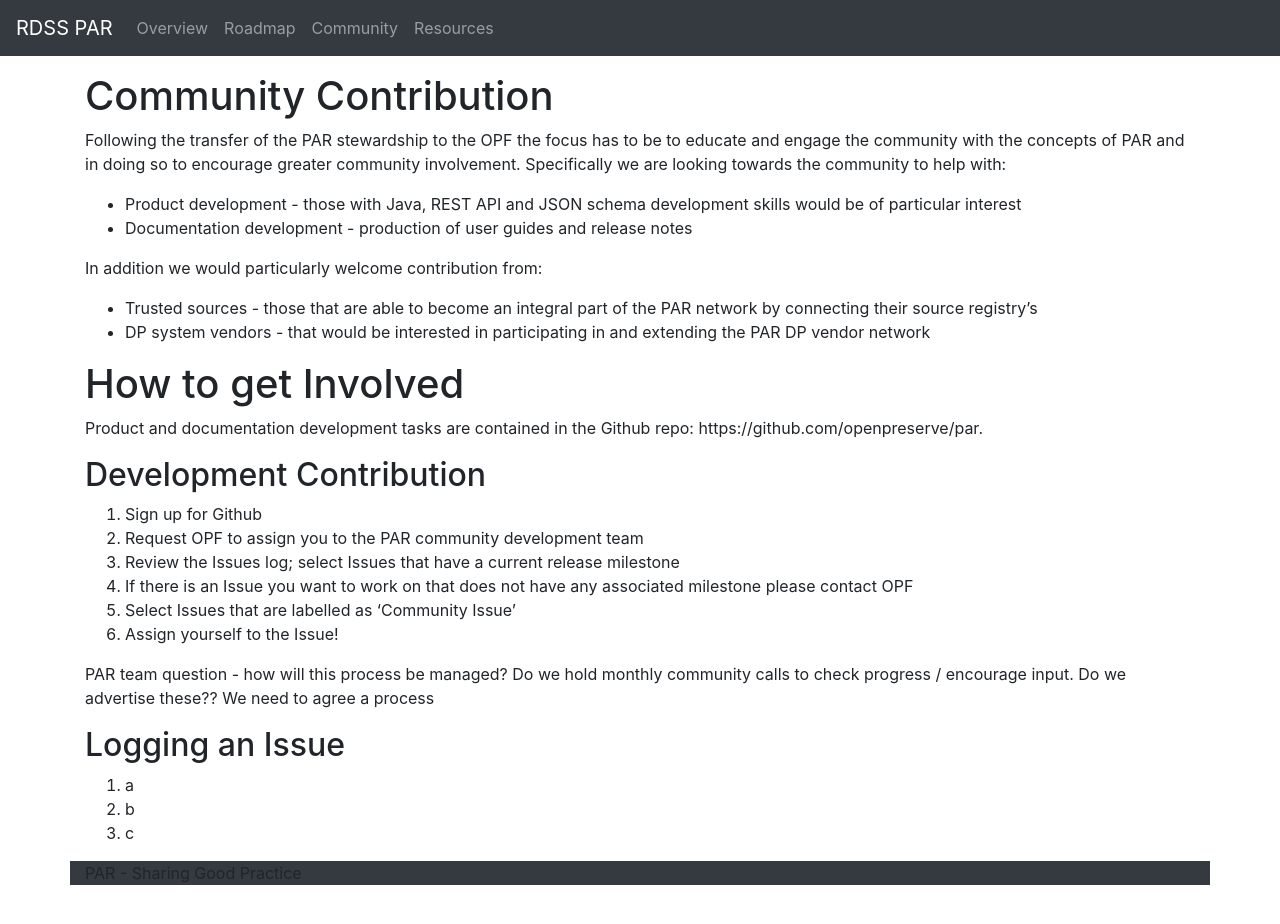
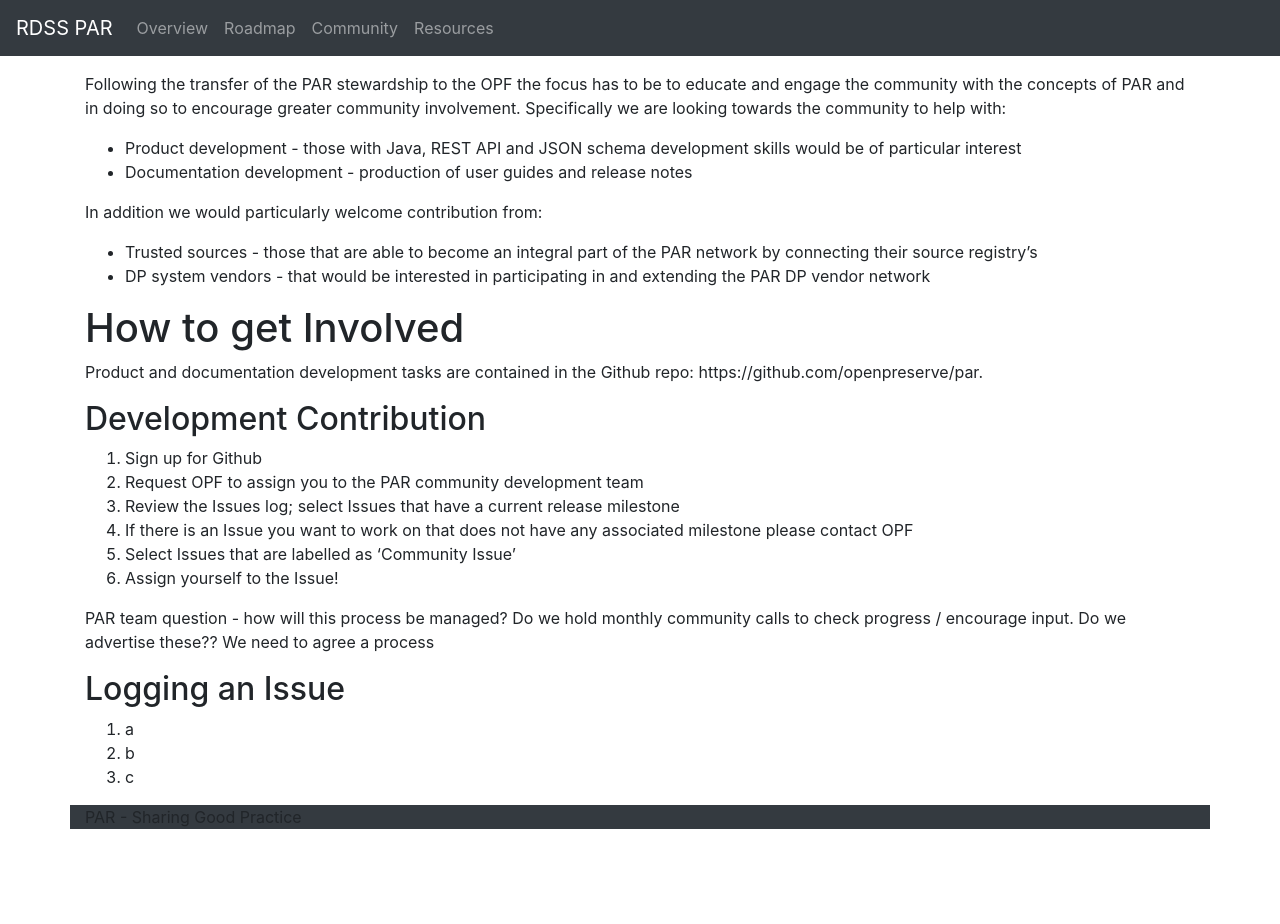
Before and after one commit to openpreserve/par, a Jekyll site: the page built from docs/community/index.md, in a window 1280 px wide and 1200 px high. Shown: the top 924 px of the window. Built offline with Jekyll 4.4.1, drawn with Linux system fonts in a browser that asks for light colours; our own code applies the rules of GitHub Pages for plain Markdown files.

Commit message:
Update index.md

```diff
--- a/docs/community/index.md
+++ b/docs/community/index.md
@@ -1,4 +1,8 @@
-# Community Contribution
+---
+layout: page
+title: Community
+---
+
 Following the transfer of the PAR stewardship to the OPF the focus has to be to educate and engage the community with the concepts of PAR and in doing so to encourage greater community involvement. Specifically we are looking towards the community to help with:
 
 * Product development - those with Java, REST API and JSON schema development skills would be of particular interest
```
